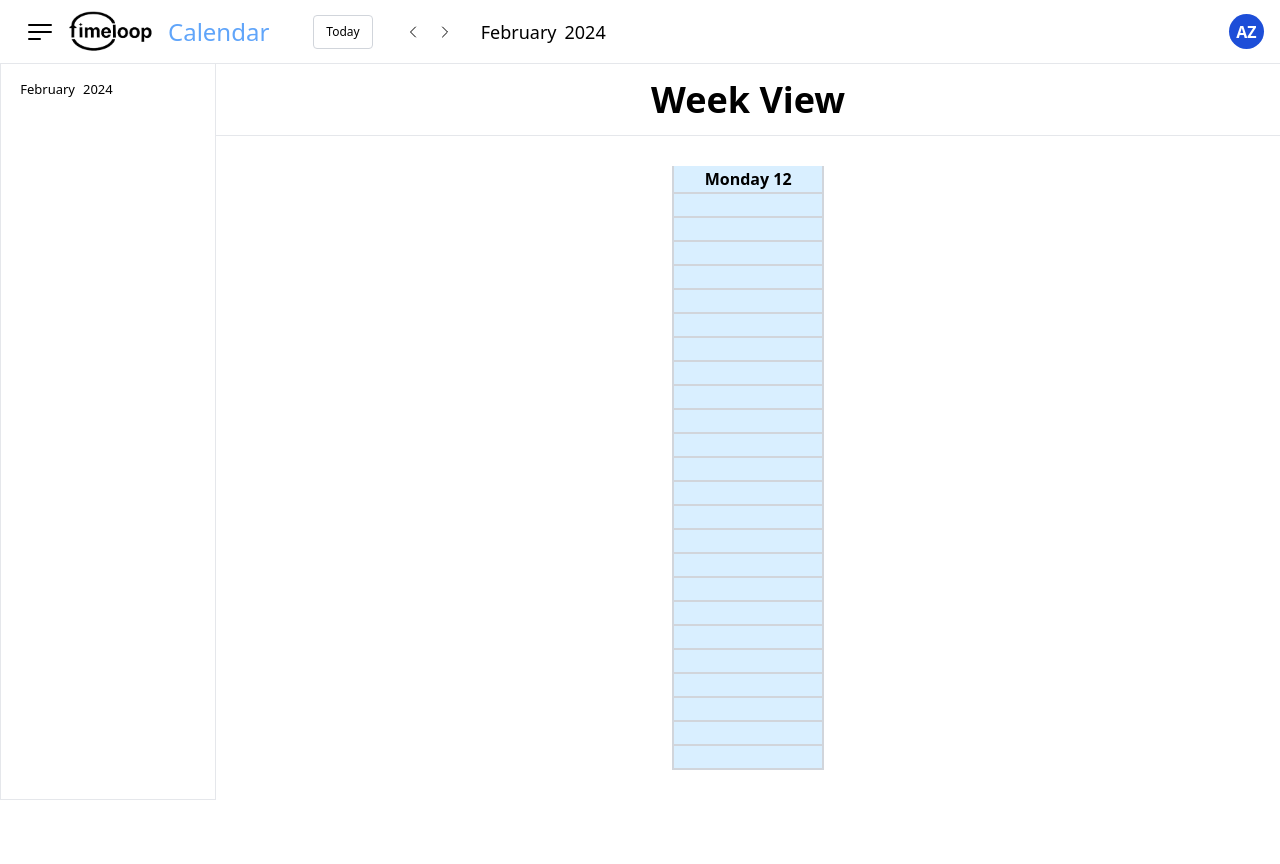
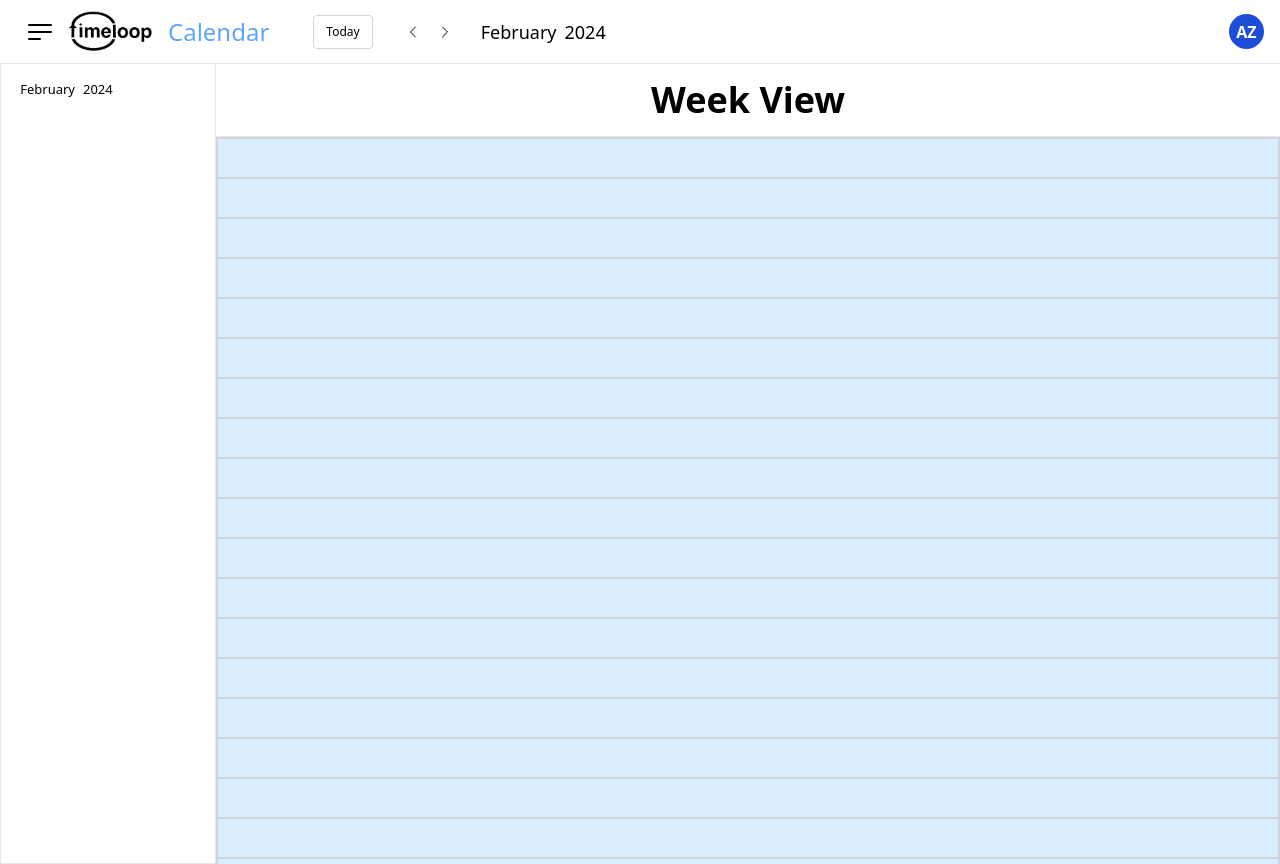
Before and after one commit to jpxoi/timeloop-frontend, a React (Vite) app: page / in a window 1280 px wide. Before the commit the page ends 800 px from the top, so only its background shows below. Built offline with nearby package versions, Linux system fonts and the light colour scheme.

Commit message:
Day column implementation in progress

```diff
--- a/src/Components/Molecules/DayColumn.jsx
+++ b/src/Components/Molecules/DayColumn.jsx
@@ -1,14 +1,11 @@
 import React from "react";
 
 function DayColumn({day}) {
-    const hourBlockStyle = "border-2 border-gray-300 bg-[#D9EFFF] h-6";
+    const hourBlockStyle = "border-2 border-gray-300 bg-[#D9EFFF] h-10";
     return (
-        <table className="border-x-2 border-gray-300 bg-[#D9EFFF]" width="14.28571429%">
-            <tr className="bg-[#D9EFFF]">
-                <th className="text-black font-semibold">{day}</th>
-            </tr>
+        <table className="border-x-2 border-gray-300 bg-[#D9EFFF] min-w-full">
             <tr className={hourBlockStyle}>
-
+                <th></th>
             </tr>
             <tr className={hourBlockStyle}>
 
--- a/src/Components/Templates/WeekView.jsx
+++ b/src/Components/Templates/WeekView.jsx
@@ -7,8 +7,15 @@ function WeekView() {
       <div className="flex justify-center items-center h-20 w-full border-b">
         <h1 className="text-4xl font-bold">Week View</h1>
       </div>
-      <div className="flex flex-col justify-center items-center h-full w-full overflow-y-scroll">
-        <DayColumn day="Monday 12"/>
+      <div className="grid-cols-7 h-full w-full overflow-y-scroll">
+          <DayColumn/>
+          <DayColumn/>
+          <DayColumn/>
+          <DayColumn/>
+          <DayColumn/>
+          <DayColumn/>
+          <DayColumn/>
+
       </div>
     </div>
   );
```
